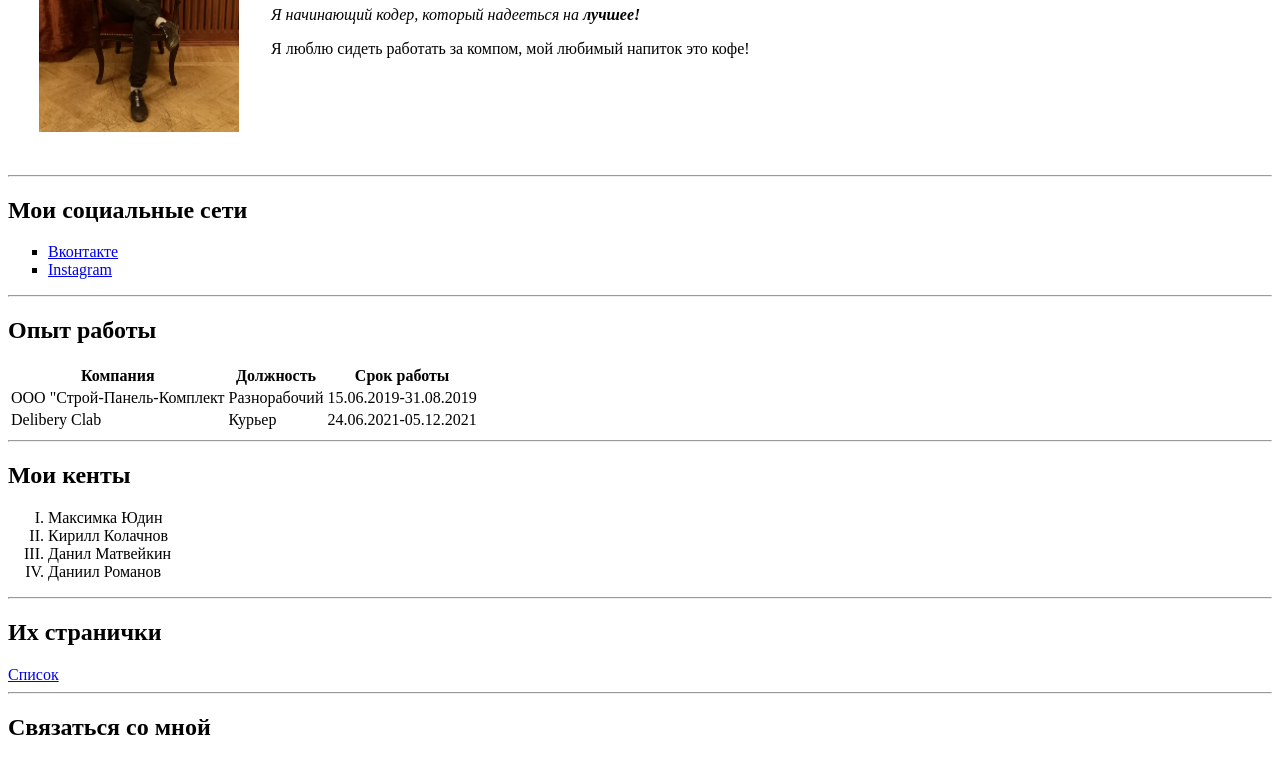
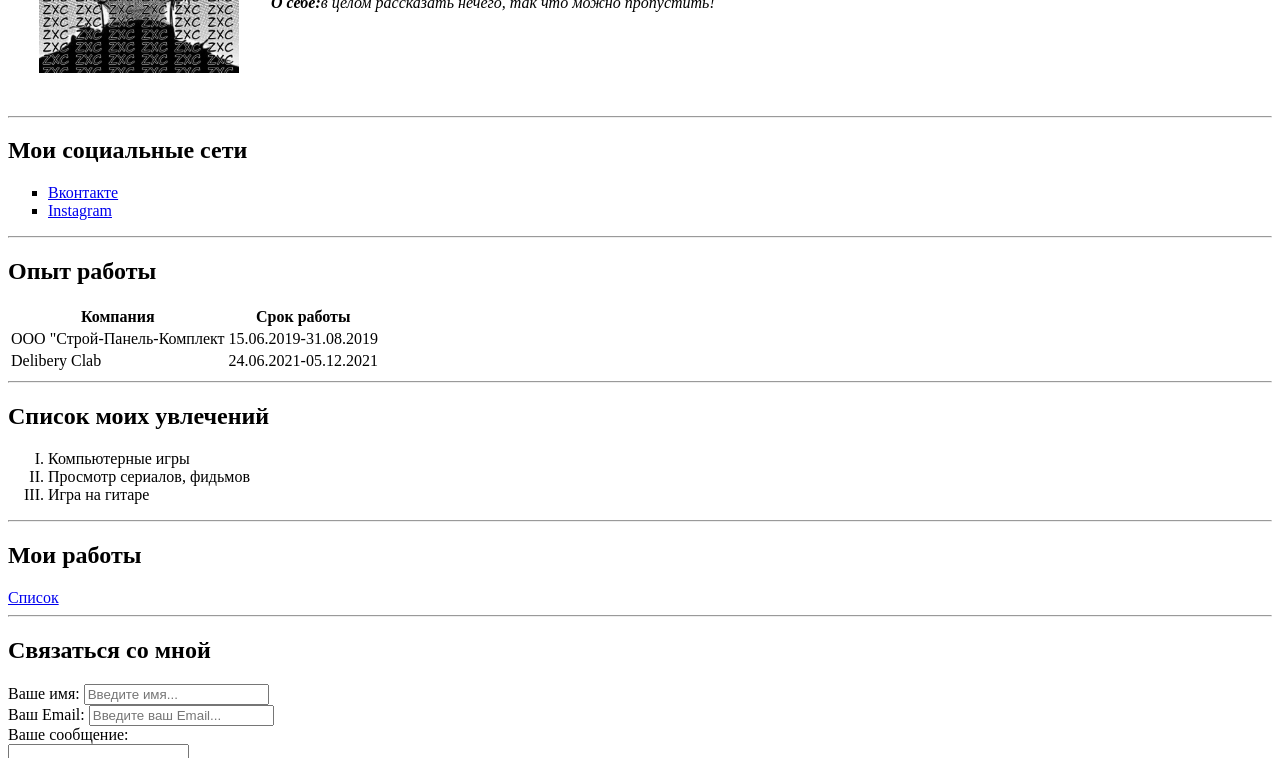
Before and after one commit to Nevermorre/CV, a plain HTML site: page index.html in a window 1280 px wide. Shown: the part 174-932 px from the top of the page. Drawn offline with Linux system fonts and the light colour scheme.

Commit message:
Add files via upload

```diff
--- a/index.html
+++ b/index.html
@@ -8,12 +8,12 @@
     <table cellspacing="30">
         <tr>
             <td>
-                <img src="Photo.jpg" width="200" alt="Тут сидит красавчик">
+                <img src="ZnNPB4zX0lc.jpg" width="200" alt="Тут сидит красавчик">
             </td>
             <td>
                 <h1>Смирнов Андрей</h1>
-    <p><em>Я начинающий кодер, который надееться на <strong>лучшее!</strong></em></p>
-    <p>Я люблю сидеть работать за компом, мой любимый напиток это кофе!</p>
+    <p><em><strong>О себе:</strong>в целом рассказать нечего, так что можно пропустить!</em></p>
+    <p></p>
             </td>
         </tr>
     </table>
@@ -32,17 +32,14 @@
     <table>
         <tr>
             <th>Компания</th>
-            <th>Должность</th>
             <th>Срок работы</th>
         </tr>
         <tr>
             <td>ООО "Строй-Панель-Комплект</td>
-            <td>Разнорабочий</td>
             <td>15.06.2019-31.08.2019</td>
         </tr>
         <tr>
             <td>Delibery Clab</td>
-            <td>Курьер</td>
             <td>24.06.2021-05.12.2021</td>
         </tr>
 
@@ -50,18 +47,17 @@
 
     <hr>
 
-    <h2>Мои кенты</h2>
+    <h2>Список моих увлечений</h2>
     <ol type="I">
-        <li>Максимка Юдин</li>
-        <li>Кирилл Колачнов</li>
-        <li>Данил Матвейкин</li>
-        <Li>Даниил Романов</Li>
+        <li>Компьютерные игры</li>
+        <li>Просмотр сериалов, фидьмов</li>
+        <li>Игра на гитаре</li>
         </ol>
 
         <hr>
 
-        <h2>Их странички</h2>
-        <a target="_blank" href="Список.html">Список</a>
+        <h2>Мои работы</h2>
+        <a target="_blank" href="list.html">Список</a>
 
         <hr>
 
@@ -86,7 +82,7 @@
 
             <br>
 
-            <input type="submit" value="Пнуть">
+            <input type="submit" value="Отправить">
         </form>
 </body>
 </html>
```
Also changed, not shown: list.html (added, +16 -0 lines), ZnNPB4zX0lc.jpg (added).
